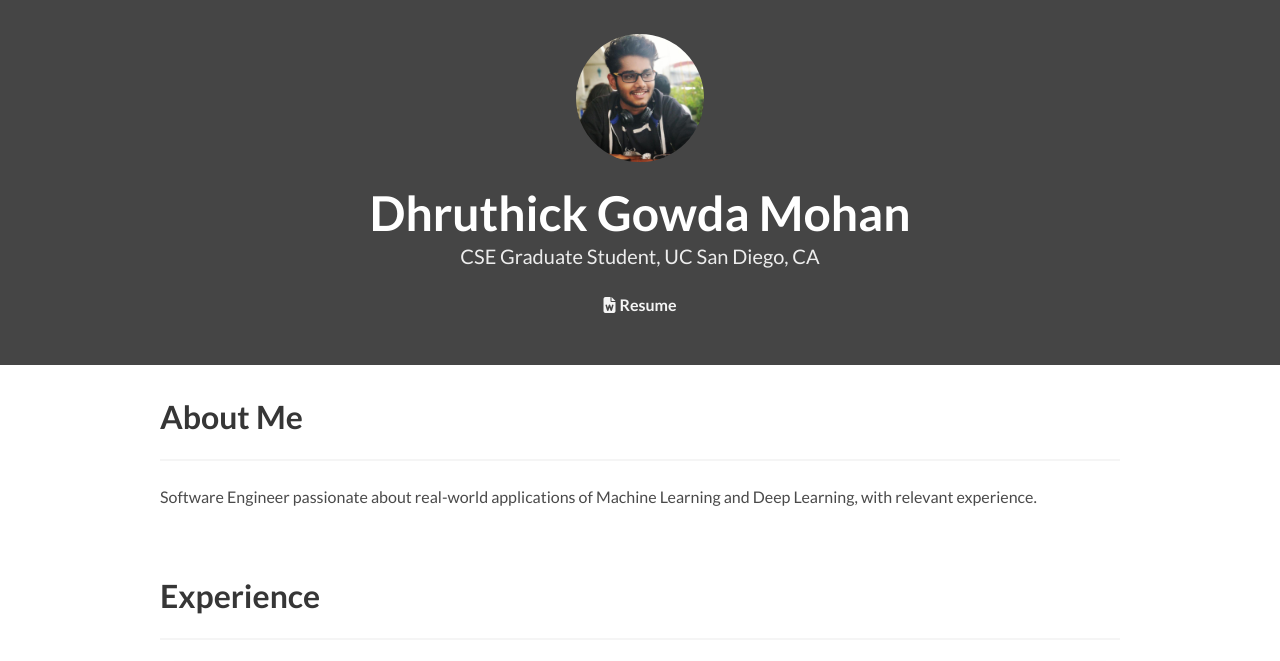
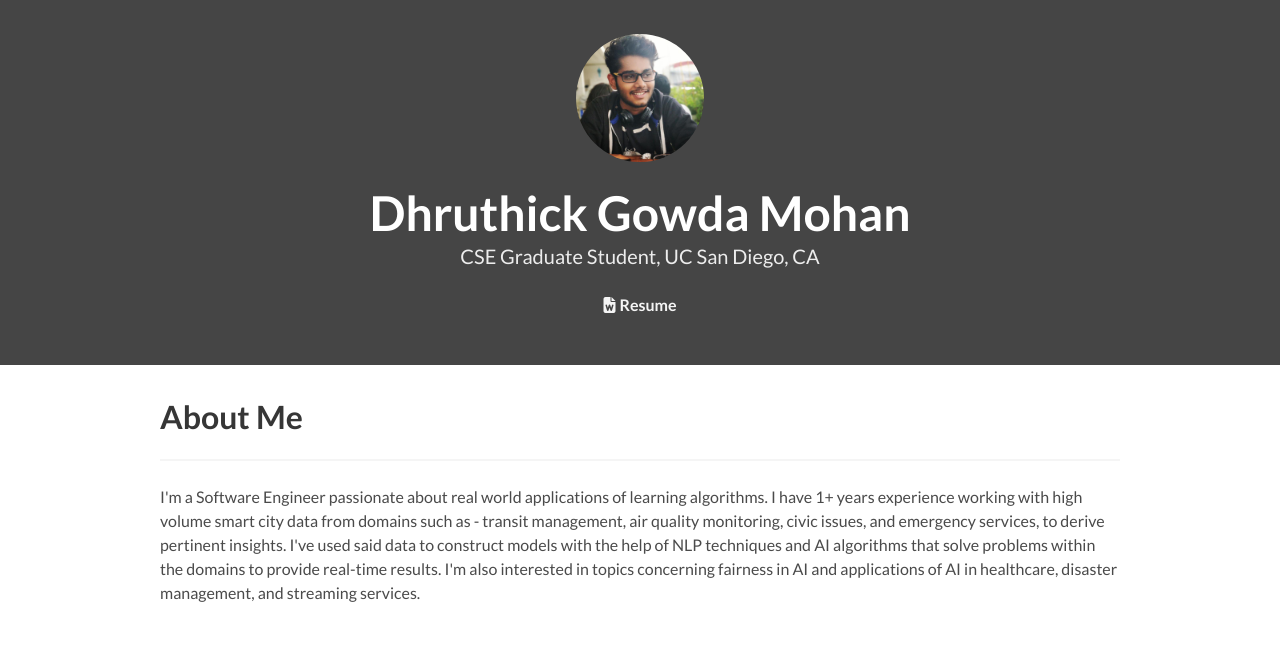
Before and after one commit to dhruthick/cv, a plain HTML site: page index.html in a window 1280 px wide. Shown: the part 78-739 px from the top of the page. Drawn offline with Linux system fonts and the light colour scheme.

Commit message:
Update index.html

```diff
--- a/index.html
+++ b/index.html
@@ -67,8 +67,12 @@
     <div class="container">
       <h1 class="title">About Me</h1>
       <hr />
-      <p>Software Engineer passionate about real-world applications of Machine Learning and Deep Learning,
-      with relevant experience.</p>
+      <p>I'm a Software Engineer passionate about real world applications of learning algorithms.
+        I have 1+ years experience working with high volume smart city data from domains such as - transit management,
+        air quality monitoring, civic issues, and emergency services, to derive pertinent insights.
+        I've used said data to construct models with the help of NLP techniques and AI algorithms that solve problems
+        within the domains to provide real-time results. I'm also interested in topics concerning fairness in AI and
+        applications of AI in healthcare, disaster management, and streaming services.</p>
     </div>
   </section>
   <section class="section">
```
